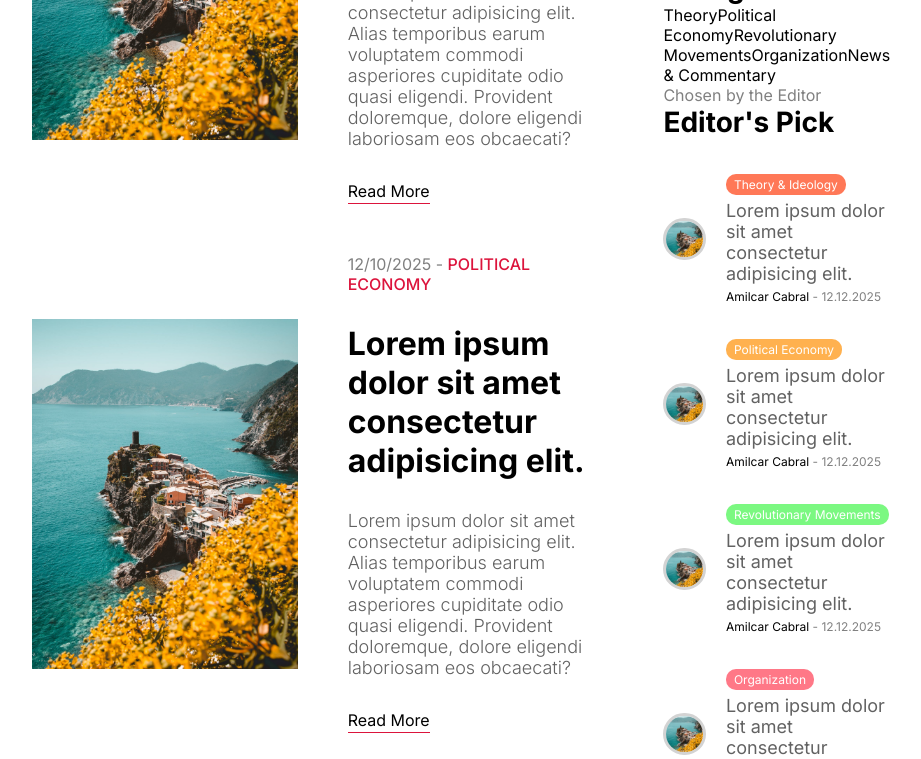
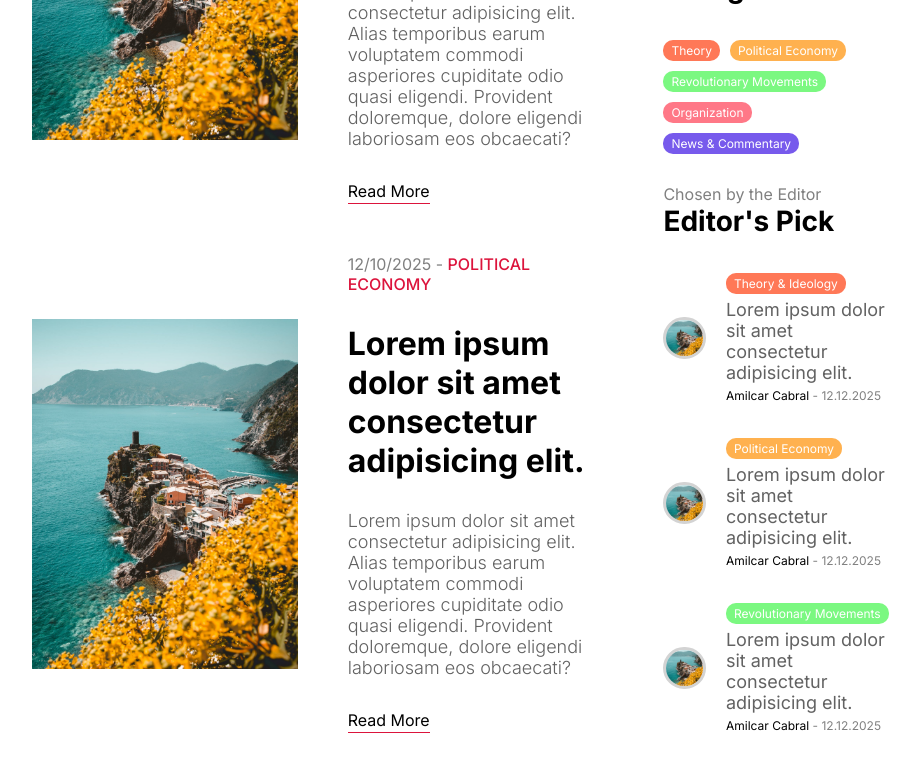
Before and after one commit to sebbyapudo/lamadevblog, a Next.js app: page / in a window 1280 px wide. Shown: the part 2260-3019 px from the top of the page, without its empty margins (176-1097 px from the left). Built offline with nearby package versions, Linux system fonts and the light colour scheme.

Commit message:
Finished the menu section for desktop

```diff
--- a/src/components/menu/Menu.jsx
+++ b/src/components/menu/Menu.jsx
@@ -2,6 +2,7 @@ import React from 'react'
 import styles from "./menu.module.css"
 import Link from 'next/link'
 import Image from 'next/image'
+import MenuPosts from '../menuPosts/MenuPosts'
 
 const Menu = () => {
   return (
@@ -11,102 +12,39 @@ const Menu = () => {
       {/* Most Popular */}
       <h2 className={styles.subtitle}>{"What's hot"}</h2>
       <h1 className={styles.title}>Most Popular</h1>
-      <div className={styles.items}>
-        {/* Item 1 */}
-        <Link href="/" className={styles.item}>
-          <div className={styles.textContainer}>
-            <span className={`${styles.category} ${styles.theory}`}>
-              Theory & Ideology
-            </span>
-            <h3 className={styles.postTitle}>
-              Lorem ipsum dolor sit amet consectetur adipisicing elit.
-            </h3>
-            <div className={styles.detail}>
-              <span className={styles.username}>Amilcar Cabral</span>
-              <span className={styles.date}> - 12.12.2025</span>
-            </div>
-          </div>
-        </Link>
-        {/* Item 2 */}
-        <Link href="/" className={styles.item}>
-          <div className={styles.textContainer}>
-            <span className={`${styles.category} ${styles.politicalEconomy}`}>
-              Political Economy
-            </span>
-            <h3 className={styles.postTitle}>
-              Lorem ipsum dolor sit amet consectetur adipisicing elit.
-            </h3>
-            <div className={styles.detail}>
-              <span className={styles.username}>Amilcar Cabral</span>
-              <span className={styles.date}> - 12.12.2025</span>
-            </div>
-          </div>
-        </Link>
-        {/* Item 3 */}
-        <Link href="/" className={styles.item}>
-          <div className={styles.textContainer}>
-            <span className={`${styles.category} ${styles.revolutionaryMovements}`}>
-              Revolutionary Movements
-            </span>
-            <h3 className={styles.postTitle}>
-              Lorem ipsum dolor sit amet consectetur adipisicing elit.
-            </h3>
-            <div className={styles.detail}>
-              <span className={styles.username}>Amilcar Cabral</span>
-              <span className={styles.date}> - 12.12.2025</span>
-            </div>
-          </div>
-        </Link>
-        {/* Item 4 */}
-        <Link href="/" className={styles.item}>
-          <div className={styles.textContainer}>
-            <span className={`${styles.category} ${styles.organization}`}>
-              Organization
-            </span>
-            <h3 className={styles.postTitle}>
-              Lorem ipsum dolor sit amet consectetur adipisicing elit.
-            </h3>
-            <div className={styles.detail}>
-              <span className={styles.username}>Amilcar Cabral</span>
-              <span className={styles.date}> - 12.12.2025</span>
-            </div>
-          </div>
-        </Link>
-        {/* Item 5 */}
-        <Link href="/" className={styles.item}>
-          <div className={styles.textContainer}>
-            <span className={`${styles.category} ${styles.news}`}>
-              News & Commentary
-            </span>
-            <h3 className={styles.postTitle}>
-              Lorem ipsum dolor sit amet consectetur adipisicing elit.
-            </h3>
-            <div className={styles.detail}>
-              <span className={styles.username}>Amilcar Cabral</span>
-              <span className={styles.date}> - 12.12.2025</span>
-            </div>
-          </div>
-        </Link>
-      </div>
+      <MenuPosts withImage={false} />
 
       {/* Menu Categories */}
       <h2 className={styles.subtitle}>Discover by topic</h2>
       <h1 className={styles.title}>Categories</h1>
-      <div className={styles.categoryList}>
-        <Link href="/blog?cat=style" className={`${styles.categoryItem} ${styles.theory}`}>
+      <div className={styles.itemss}>
+        <Link href="/blog?cat=style"
+          className={`${styles.category}
+          ${styles.theory}`}>
           Theory
         </Link>
-        <Link href="/blog?cat=style" className={`${styles.categoryItem} ${styles.politicalEconomy}`}>
+
+        <Link href="/blog?cat=style"
+          className={`${styles.category}
+          ${styles.politicalEconomy}`}>
           Political Economy
         </Link>
 
-        <Link href="/blog?cat=style" className={`${styles.categoryItem} ${styles.revolutionaryMovements}`}>
+        <Link href="/blog?cat=style"
+          className={`${styles.category}
+          ${styles.revolutionaryMovements}`}>
           Revolutionary Movements
         </Link>
-        <Link href="/blog?cat=style" className={`${styles.categoryItem} ${styles.organization}`}>
+
+        <Link href="/blog?cat=style"
+          className={`${styles.category}
+          ${styles.organization}`}>
           Organization
         </Link>
-        <Link href="/blog?cat=style" className={`${styles.categoryItem} ${styles.news}`}>
+
+        <Link href="/blog?cat=style"
+          className={`${styles.category}
+          ${styles.news}`}>
           News & Commentary
         </Link>
       </div>
@@ -114,98 +52,7 @@ const Menu = () => {
       {/* Editor's Pick */}
       <h2 className={styles.subtitle}>{"Chosen by the Editor"}</h2>
       <h1 className={styles.title}>Editor's Pick</h1>
-      <div className={styles.items}>
-        {/* Item 1 */}
-        <Link href="/" className={styles.item}>
-          <div className={styles.imageContainer}>
-            <Image src="/p1.jpeg" alt='' fill className={styles.image}/>
-          </div>
-          <div className={styles.textContainer}>
-            <span className={`${styles.category} ${styles.theory}`}>
-              Theory & Ideology
-            </span>
-            <h3 className={styles.postTitle}>
-              Lorem ipsum dolor sit amet consectetur adipisicing elit.
-            </h3>
-            <div className={styles.detail}>
-              <span className={styles.username}>Amilcar Cabral</span>
-              <span className={styles.date}> - 12.12.2025</span>
-            </div>
-          </div>
-        </Link>
-        {/* Item 2 */}
-        <Link href="/" className={styles.item}>
-          <div className={styles.imageContainer}>
-            <Image src="/p1.jpeg" alt='' fill className={styles.image}/>
-          </div>
-          <div className={styles.textContainer}>
-            <span className={`${styles.category} ${styles.politicalEconomy}`}>
-              Political Economy
-            </span>
-            <h3 className={styles.postTitle}>
-              Lorem ipsum dolor sit amet consectetur adipisicing elit.
-            </h3>
-            <div className={styles.detail}>
-              <span className={styles.username}>Amilcar Cabral</span>
-              <span className={styles.date}> - 12.12.2025</span>
-            </div>
-          </div>
-        </Link>
-        {/* Item 3 */}
-        <Link href="/" className={styles.item}>
-          <div className={styles.imageContainer}>
-            <Image src="/p1.jpeg" alt='' fill className={styles.image}/>
-          </div>
-          <div className={styles.textContainer}>
-            <span className={`${styles.category} ${styles.revolutionaryMovements}`}>
-              Revolutionary Movements
-            </span>
-            <h3 className={styles.postTitle}>
-              Lorem ipsum dolor sit amet consectetur adipisicing elit.
-            </h3>
-            <div className={styles.detail}>
-              <span className={styles.username}>Amilcar Cabral</span>
-              <span className={styles.date}> - 12.12.2025</span>
-            </div>
-          </div>
-        </Link>
-        {/* Item 4 */}
-        <Link href="/" className={styles.item}>
-          <div className={styles.imageContainer}>
-            <Image src="/p1.jpeg" alt='' fill className={styles.image}/>
-          </div>
-          <div className={styles.textContainer}>
-            <span className={`${styles.category} ${styles.organization}`}>
-              Organization
-            </span>
-            <h3 className={styles.postTitle}>
-              Lorem ipsum dolor sit amet consectetur adipisicing elit.
-            </h3>
-            <div className={styles.detail}>
-              <span className={styles.username}>Amilcar Cabral</span>
-              <span className={styles.date}> - 12.12.2025</span>
-            </div>
-          </div>
-        </Link>
-        {/* Item 5 */}
-        <Link href="/" className={styles.item}>
-          <div className={styles.imageContainer}>
-            <Image src="/p1.jpeg" alt='' fill className={styles.image}/>
-          </div>
-          <div className={styles.textContainer}>
-            <span className={`${styles.category} ${styles.news}`}>
-              News & Commentary
-            </span>
-            <h3 className={styles.postTitle}>
-              Lorem ipsum dolor sit amet consectetur adipisicing elit.
-            </h3>
-            <div className={styles.detail}>
-              <span className={styles.username}>Amilcar Cabral</span>
-              <span className={styles.date}> - 12.12.2025</span>
-            </div>
-          </div>
-        </Link>
-      </div>
+      <MenuPosts withImage={true} />
 
     </div>
   )
--- a/src/components/menu/menu.module.css
+++ b/src/components/menu/menu.module.css
@@ -19,6 +19,13 @@
   display: flex;
   flex-direction: column;
   gap: 35px;
+}
+.itemss {
+  margin-top: 35px;
+  display: flex;
+  flex-wrap: wrap;
+  gap: 10px;
+  margin-bottom: 30px;
 }
 
 .item {
```
